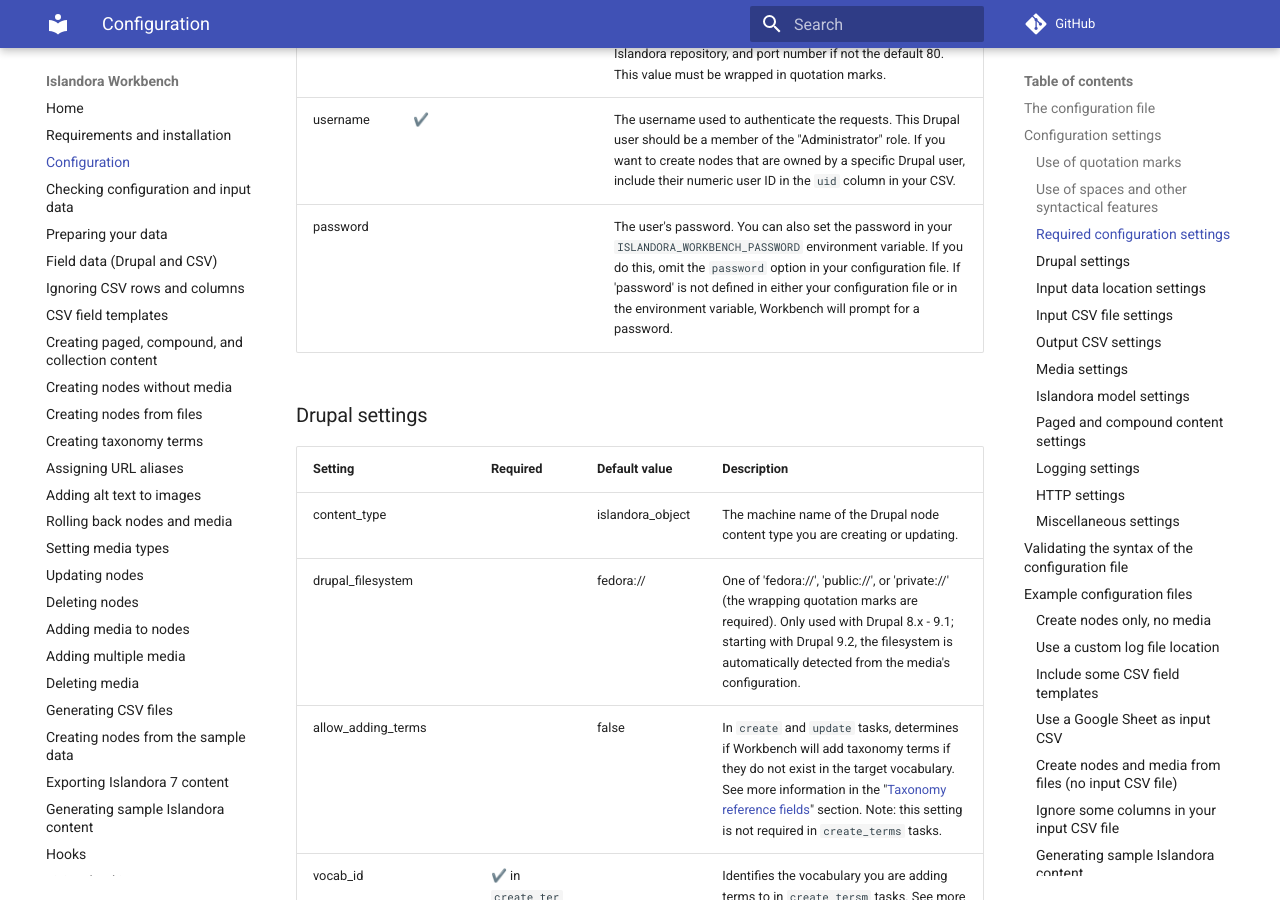
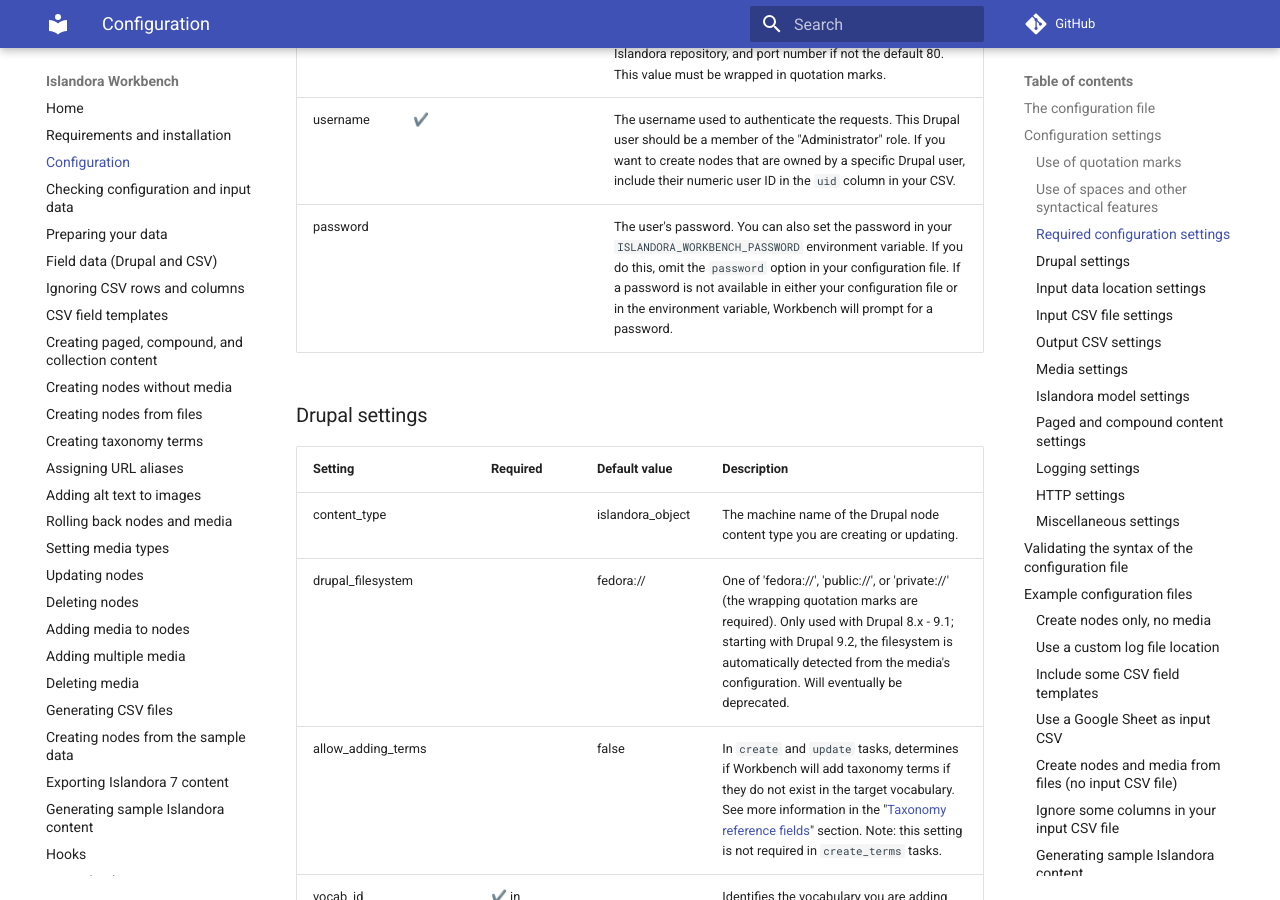
Before and after one commit to mjordan/islandora_workbench_docs, an MkDocs documentation site: the page built from docs/configuration.md, in a window 1280 px wide and 900 px high, scrolled down 2425 px. Built offline with MkDocs 1.6.1 and Material for MkDocs 9.7.7, drawn with Linux system fonts in a browser that asks for light colours; comment, search, counter and statistics services are not loaded.

Commit message:
Couple fixups to the configuration.md.

```diff
--- a/docs/configuration.md
+++ b/docs/configuration.md
@@ -78,14 +78,14 @@
 | task | ✔️ | | One of 'create', 'create_from_files', 'update', delete', 'add_media', 'delete_media', 'export_csv', 'create_terms', or 'delete_media_by_node'. |
 | host | ✔️ | | The hostname, including `http://` or `https://` of your Islandora repository, and port number if not the default 80. This value must be wrapped in quotation marks. |
 | username |  ✔️ | | The username used to authenticate the requests. This Drupal user should be a member of the "Administrator" role. If you want to create nodes that are owned by a specific Drupal user, include their numeric user ID in the `uid` column in your CSV. |
-| password |  | | The user's password. You can also set the password in your `ISLANDORA_WORKBENCH_PASSWORD` environment variable. If you do this, omit the `password` option in your configuration file. If 'password' is not defined in either your configuration file or in the environment variable, Workbench will prompt for a password.|
+| password |  | | The user's password. You can also set the password in your `ISLANDORA_WORKBENCH_PASSWORD` environment variable. If you do this, omit the `password` option in your configuration file. If a password is not available in either your configuration file or in the environment variable, Workbench will prompt for a password.|
 
 ### Drupal settings
 
 | Setting | Required | Default value | Description |
 | --- | --- | --- | --- |
 | content_type |  | islandora_object | The machine name of the Drupal node content type you are creating or updating. |
-| drupal_filesystem | | fedora:// | One of 'fedora://', 'public://', or 'private://' (the wrapping quotation marks are required). Only used with Drupal 8.x - 9.1; starting with Drupal 9.2, the filesystem is automatically detected from the media's configuration. |
+| drupal_filesystem | | fedora:// | One of 'fedora://', 'public://', or 'private://' (the wrapping quotation marks are required). Only used with Drupal 8.x - 9.1; starting with Drupal 9.2, the filesystem is automatically detected from the media's configuration. Will eventually be deprecated. |
 | allow_adding_terms |  | false | In `create` and `update` tasks, determines if Workbench will add taxonomy terms if they do not exist in the target vocabulary. See more information in the "[Taxonomy reference fields](/islandora_workbench_docs/fields/#field-types)" section. Note: this setting is not required in `create_terms` tasks. |
 | vocab_id | ✔️ in `create_terms` tasks. | | Identifies the vocabulary you are adding terms to in `create_tersm` tasks. See more information in the "[Creating taxonomy terms](/islandora_workbench_docs/creating_taxonomy_terms)" section. |
 | update_mode |  | replace | Determines if Workbench will `replace`, `append` (add to) , or `delete` field values during `update` tasks. See more information in the "[Updating nodes](/islandora_workbench_docs/updating_nodes)" section. |
```
